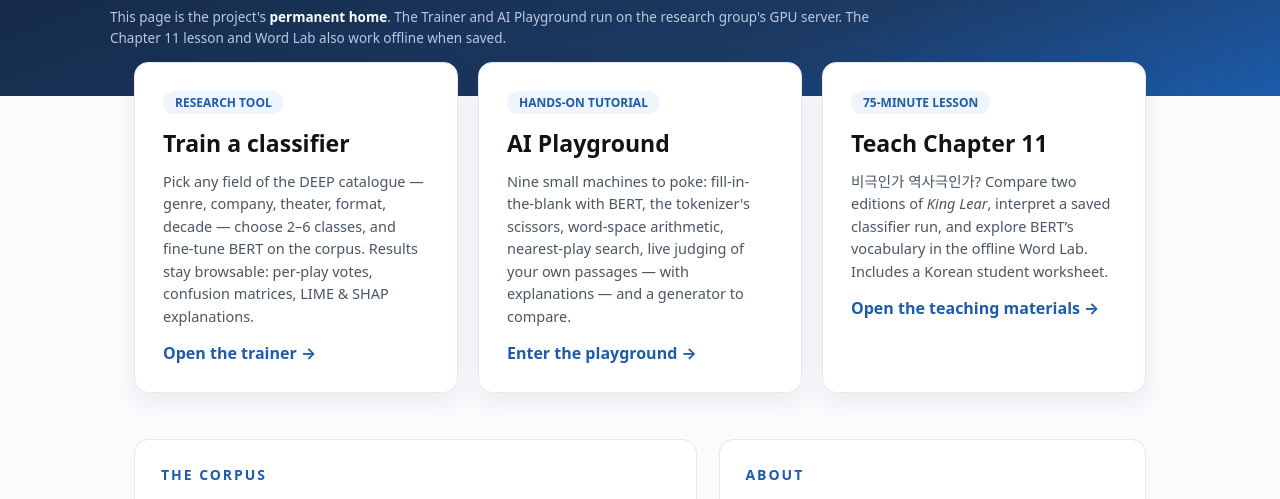
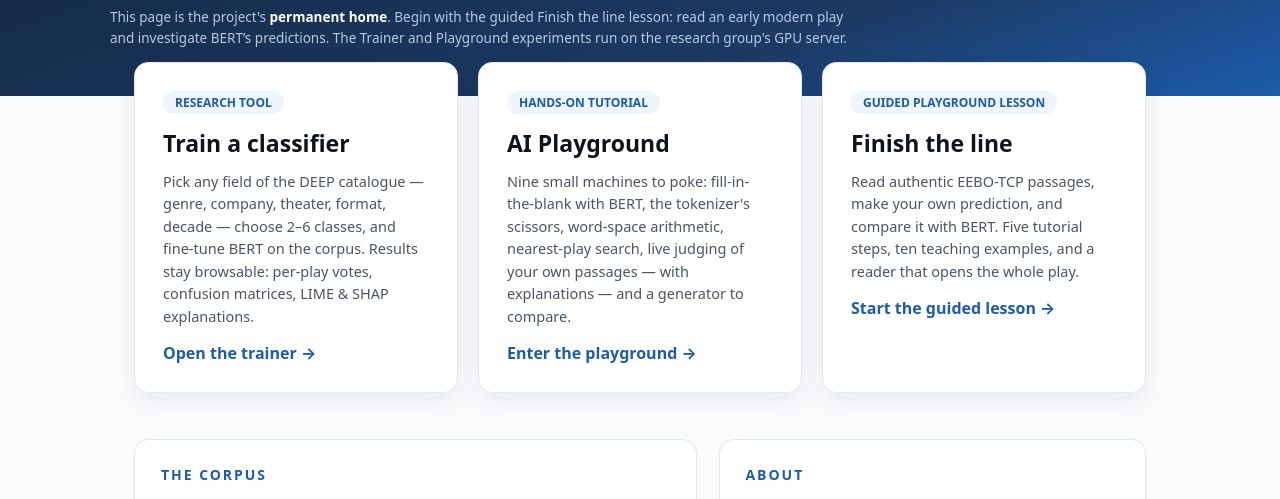
Before and after one commit to hkim1596/stylometry-site, a plain HTML site: page index.html in a window 1280 px wide. Shown: the part 227-726 px from the top of the page. Drawn offline with Linux system fonts and the light colour scheme.

Commit message:
Feature the guided Finish the line Playground lesson

```diff
--- a/index.html
+++ b/index.html
@@ -64,7 +64,7 @@
   <p>Fine-tune language models on 566 surviving early modern plays, watch them classify
      genre, company, playhouse and print — and make them explain every verdict, word by word.
      Built for scholars: no code, no installation, a browser is enough.</p>
-  <p style='margin-top:10px;font-size:13.5px;color:#b9c9e2'>This page is the project's <b style='color:#fff'>permanent home</b>. The Trainer and AI Playground run on the research group's GPU server. The Chapter 11 lesson and Word Lab also work offline when saved.</p>
+  <p style='margin-top:10px;font-size:13.5px;color:#b9c9e2'>This page is the project's <b style='color:#fff'>permanent home</b>. Begin with the guided Finish the line lesson: read an early modern play and investigate BERT’s predictions. The Trainer and Playground experiments run on the research group's GPU server.</p>
 </div></header>
 
 <div class="wrap">
@@ -85,12 +85,12 @@
          with explanations — and a generator to compare.</p>
       <span class="go">Enter the playground →</span>
     </a>
-    <a class="card" href="teaching/index.html" hreflang="ko">
-      <span class="tag">75-MINUTE LESSON</span>
-      <h2>Teach Chapter 11</h2>
-      <p><span lang="ko">비극인가 역사극인가?</span> Compare two editions of <i>King Lear</i>, interpret a saved
-         classifier run, and explore BERT’s vocabulary in the offline Word Lab. Includes a Korean student worksheet.</p>
-      <span class="go">Open the teaching materials →</span>
+    <a class="card" href="https://interpretable-deep-learning-stylometry.ngrok.app/play/finish-the-line/">
+      <span class="tag">GUIDED PLAYGROUND LESSON</span>
+      <h2>Finish the line</h2>
+      <p>Read authentic EEBO-TCP passages, make your own prediction, and compare it with BERT.
+         Five tutorial steps, ten teaching examples, and a reader that opens the whole play.</p>
+      <span class="go">Start the guided lesson →</span>
     </a>
   </div>
 
```
